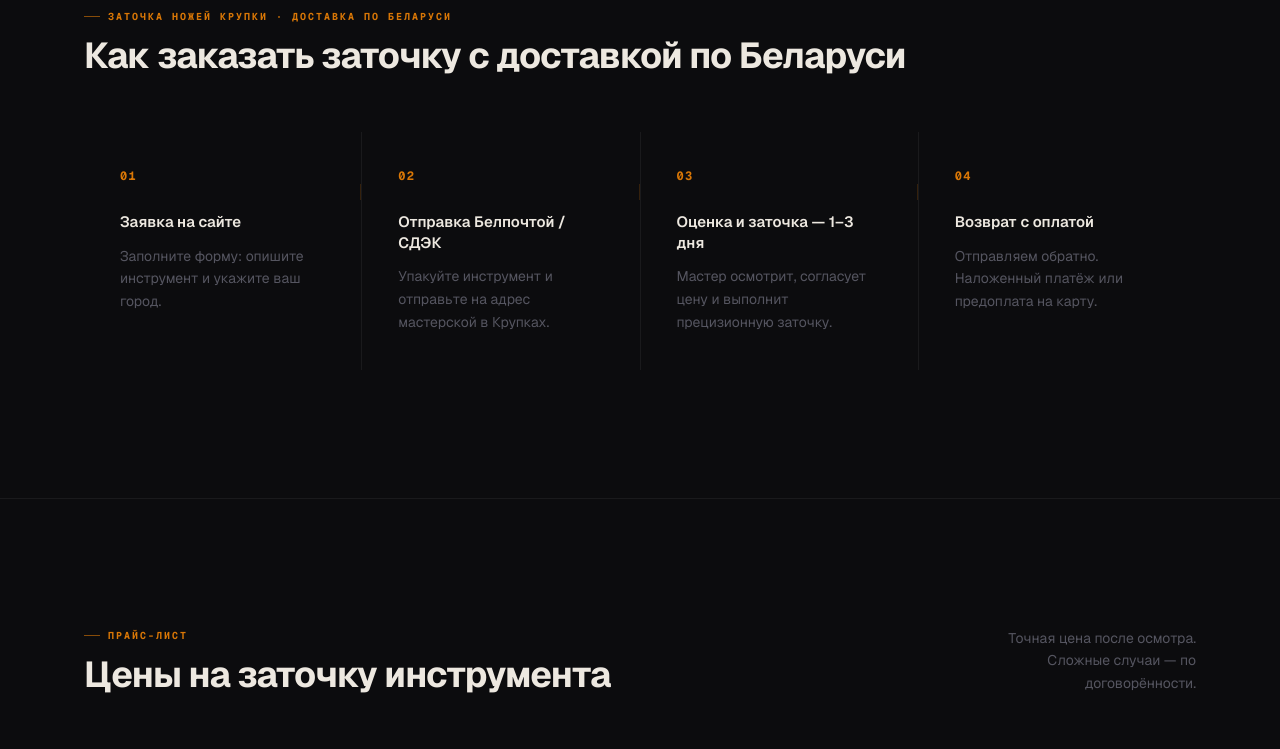
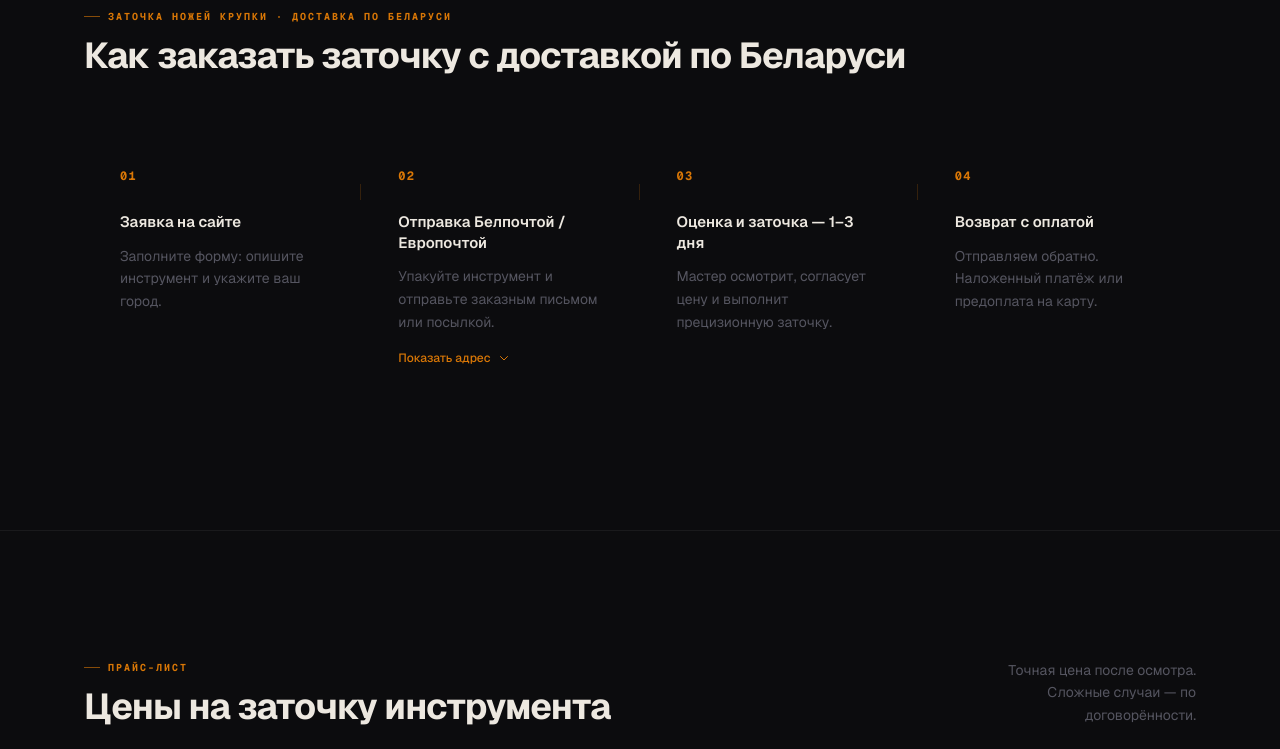
Before and after one commit to rahunak/krupki-master.by, a Next.js app: page / in a window 1280 px wide. Shown: the part 1340-2089 px from the top of the page. Built offline with nearby package versions, Linux system fonts and the light colour scheme; no server answers.

Commit message:
feat&refactor: updated order steps

```diff
--- a/app/layout.tsx
+++ b/app/layout.tsx
@@ -4,6 +4,7 @@ import { SpeedInsights } from '@vercel/speed-insights/next';
 import Script from "next/script";
 import { Geist, Geist_Mono } from "next/font/google";
 import "./globals.css";
+import { SITE_URL, SITE_NAME, PHONE_NUMBER, POSTAL_CODE } from "@/data/contacts";
 
 const geistSans = Geist({
   variable: "--font-geist-sans",
@@ -21,10 +22,6 @@ export const viewport: Viewport = {
   initialScale: 1,
   maximumScale: 1, // Prevents zoom on iOS inputs, improves INP
 };
-
-const SITE_URL = "https://krupki-master.by";
-const SITE_NAME = "Крупки Мастер";
-const PHONE_NUMBER = "+375333123386";
 
 export const metadata: Metadata = {
   metadataBase: new URL(SITE_URL),
@@ -127,7 +124,7 @@ const jsonLd = {
         streetAddress: "д.Прошика ул.Молодежная д.1",
         addressLocality: "Крупки",
         addressRegion: "Минская область",
-        postalCode: "222033",
+        postalCode: POSTAL_CODE,
         addressCountry: "BY",
       },
       geo: {
--- a/app/page.tsx
+++ b/app/page.tsx
@@ -5,6 +5,7 @@ import Pricing from "@/components/sections/Pricing";
 import OrderForm from "@/components/sections/OrderForm";
 import Footer from "@/components/footer/Footer";
 import MobileCTA from "@/components/sections/MobileCTA";
+
 
 export default function Home() {
   return (
--- /dev/null
+++ b/components/cards/AddressBlock.tsx
@@ -0,0 +1,38 @@
+import { StepDetails } from "@/interfaces/StepDetails";
+
+interface AddressBlockProps {
+    details: StepDetails;
+}
+
+export function AddressBlock({ details }: AddressBlockProps) {
+    return (
+        <div className="md:absolute md:left-0 md:right-0 md:top-full md:z-10 bg-[#0F0F11] border-t border-[#D97706]/20 p-6 md:p-8">
+            <div className="space-y-3 text-sm">
+                <div>
+                    <p className="text-[#D97706] text-xs font-semibold mb-2 tracking-wider uppercase">
+                        Адрес для Белпочты:
+                    </p>
+                    <p className="text-[#888890] leading-relaxed">{details.address}</p>
+                </div>
+
+                <div>
+                    <p className="text-[#888890]">
+                        <span className="text-[#666670]">Получатель:</span>{' '}
+                        <span className="text-[#EDE8E0]">{details.recipient}</span>
+                    </p>
+                </div>
+
+                <div>
+                    <p className="text-[#888890]">
+                        <span className="text-[#666670]">Телефон на посылке:</span>{' '}
+                        <span className="text-[#EDE8E0] font-mono">{details.phone}</span>
+                    </p>
+                </div>
+
+                <div className="pt-2 mt-3 border-t border-[#D97706]/10">
+                    <p className="text-[#D97706]/80 text-xs leading-relaxed">⚠️ {details.note}</p>
+                </div>
+            </div>
+        </div>
+    );
+}
--- /dev/null
+++ b/components/cards/StepCard.tsx
@@ -0,0 +1,59 @@
+import { Step } from '@/interfaces/StepDetails';
+import React from 'react';
+
+interface StepCardProps {
+  step: Step;
+  index: number;
+  isExpanded: boolean;
+  onToggle: () => void;
+  showConnector: boolean;
+}
+
+export const StepCard = React.memo(function StepCard({
+  step,
+  index,
+  isExpanded,
+  onToggle,
+  showConnector,
+}: StepCardProps) {
+  return (
+    <article
+      className={`relative bg-[#0C0C0E] p-8 md:p-9 hover:bg-[#0F0F11] transition-colors duration-300 group ${step.isExpandable ? 'cursor-pointer' : ''
+        }`}
+      onClick={step.isExpandable ? onToggle : undefined}
+    >
+      {/* Step number */}
+      <div className="flex items-center gap-3 mb-7">
+        <span className="font-mono font-bold text-[#D97706] text-xs tracking-widest">
+          {step.num}
+        </span>
+        {showConnector && (
+          <span className="hidden md:block absolute right-0 top-[52px] w-px h-4 bg-[#D97706]/20" />
+        )}
+      </div>
+
+      <h3 className="text-[#EDE8E0] font-semibold text-[15px] leading-snug mb-3 group-hover:text-white transition-colors duration-200">
+        {step.title}
+      </h3>
+
+      <p className="text-[#555560] text-sm leading-relaxed">{step.desc}</p>
+
+      {step.isExpandable && (
+        <div className="mt-4 flex items-center gap-2">
+          <span className="text-[#D97706] text-xs font-medium">
+            {isExpanded ? 'Скрыть адрес' : 'Показать адрес'}
+          </span>
+          <svg
+            className={`w-3 h-3 text-[#D97706] transition-transform duration-200 ${isExpanded ? 'rotate-180' : ''
+              }`}
+            fill="none"
+            viewBox="0 0 24 24"
+            stroke="currentColor"
+          >
+            <path strokeLinecap="round" strokeLinejoin="round" strokeWidth={2} d="M19 9l-7 7-7-7" />
+          </svg>
+        </div>
+      )}
+    </article>
+  );
+});
--- a/components/sections/HowItWorks.tsx
+++ b/components/sections/HowItWorks.tsx
@@ -1,27 +1,5 @@
 import SectionLabel from "./SectionLabel";
-
-const STEPS = [
-  {
-    num: "01",
-    title: "Заявка на сайте",
-    desc: "Заполните форму: опишите инструмент и укажите ваш город.",
-  },
-  {
-    num: "02",
-    title: "Отправка Белпочтой / СДЭК",
-    desc: "Упакуйте инструмент и отправьте на адрес мастерской в Крупках.",
-  },
-  {
-    num: "03",
-    title: "Оценка и заточка — 1–3 дня",
-    desc: "Мастер осмотрит, согласует цену и выполнит прецизионную заточку.",
-  },
-  {
-    num: "04",
-    title: "Возврат с оплатой",
-    desc: "Отправляем обратно. Наложенный платёж или предоплата на карту.",
-  },
-];
+import { StepsSection } from "./StepsSection";
 
 export default function HowItWorks() {
   return (
@@ -40,31 +18,7 @@ export default function HowItWorks() {
             Как заказать заточку с доставкой по Беларуси
           </h2>
         </div>
-
-        {/* Steps grid — gap-px technique for clean dividers */}
-        <div className="grid md:grid-cols-4 gap-px bg-white/[0.06]">
-          {STEPS.map((step, i) => (
-            <article
-              key={step.num}
-              className="relative bg-[#0C0C0E] p-8 md:p-9 hover:bg-[#0F0F11] transition-colors duration-300 group"
-            >
-              {/* Step number */}
-              <div className="flex items-center gap-3 mb-7">
-                <span className="font-mono font-bold text-[#D97706] text-xs tracking-widest">
-                  {step.num}
-                </span>
-                {/* Connector — only on desktop, not the last item */}
-                {i < STEPS.length - 1 && (
-                  <span className="hidden md:block absolute right-0 top-[52px] w-px h-4 bg-[#D97706]/20" />
-                )}
-              </div>
-              <h3 className="text-[#EDE8E0] font-semibold text-[15px] leading-snug mb-3 group-hover:text-white transition-colors duration-200">
-                {step.title}
-              </h3>
-              <p className="text-[#555560] text-sm leading-relaxed">{step.desc}</p>
-            </article>
-          ))}
-        </div>
+        <StepsSection />
       </div>
     </section>
   );
--- a/components/sections/OrderForm.tsx
+++ b/components/sections/OrderForm.tsx
@@ -9,7 +9,7 @@ const PERKS = [
   "Фото до и после заточки",
   "Надёжная упаковка при возврате",
   "Наложенный платёж или предоплата",
-  "Белпочта и СДЭК по всей Беларуси",
+  "Белпочта и Европочта по всей Беларуси",
 ];
 
 export default function OrderForm() {
--- /dev/null
+++ b/components/sections/StepsSection.tsx
@@ -0,0 +1,34 @@
+'use client';
+
+import { useState, useCallback } from 'react';
+import { AddressBlock } from '../cards/AddressBlock';
+import { StepCard } from '../cards/StepCard';
+import { STEPS } from '@/data/steps';
+
+export function StepsSection() {
+    const [expandedStep, setExpandedStep] = useState<string | null>(null);
+
+    const handleToggle = useCallback((num: string) => {
+        setExpandedStep((prev) => (prev === num ? null : num));
+    }, []);
+
+    return (
+        <section className="max-w-6xl mx-auto grid grid-cols-1 md:grid-cols-2 lg:grid-cols-4 gap-px bg-[#0C0C0E]">
+            {STEPS.map((step, i) => (
+                <div key={step.num} className="relative">
+                    <StepCard
+                        step={step}
+                        index={i}
+                        isExpanded={expandedStep === step.num}
+                        onToggle={() => handleToggle(step.num)}
+                        showConnector={i < STEPS.length - 1}
+                    />
+
+                    {step.isExpandable && expandedStep === step.num && step.details && (
+                        <AddressBlock details={step.details} />
+                    )}
+                </div>
+            ))}
+        </section>
+    );
+}
--- /dev/null
+++ b/data/contacts.ts
@@ -0,0 +1,4 @@
+export const SITE_URL = "https://krupki-master.by";
+export const SITE_NAME = "Крупки Мастер";
+export const PHONE_NUMBER = "+375333123386";
+export const POSTAL_CODE = "222033";
--- /dev/null
+++ b/data/steps.ts
@@ -0,0 +1,31 @@
+import { Step } from "@/interfaces/StepDetails";
+
+export const STEPS: Step[] = [
+    {
+        num: "01",
+        title: "Заявка на сайте",
+        desc: "Заполните форму: опишите инструмент и укажите ваш город.",
+    },
+    {
+        num: "02",
+        title: "Отправка Белпочтой / Европочтой",
+        desc: "Упакуйте инструмент и отправьте заказным письмом или посылкой.",
+        isExpandable: true,
+        details: {
+            address: "222033, Минская обл., Крупский р-н, д. Прошика, ул. Молодежная, д. 1",
+            recipient: "Вашкевич Александр Леонидович",
+            phone: "+375333123386",
+            note: "Европочта доступна только в г. Крупки, согласуйте получение посылки с мастером",
+        },
+    },
+    {
+        num: "03",
+        title: "Оценка и заточка — 1–3 дня",
+        desc: "Мастер осмотрит, согласует цену и выполнит прецизионную заточку.",
+    },
+    {
+        num: "04",
+        title: "Возврат с оплатой",
+        desc: "Отправляем обратно. Наложенный платёж или предоплата на карту.",
+    },
+];
--- /dev/null
+++ b/interfaces/StepDetails.ts
@@ -0,0 +1,14 @@
+export interface StepDetails {
+    address: string;
+    recipient: string;
+    phone: string;
+    note: string;
+}
+
+export interface Step {
+    num: string;
+    title: string;
+    desc: string;
+    isExpandable?: boolean;
+    details?: StepDetails;
+}
```
Also changed, not shown: public/llms.txt.
